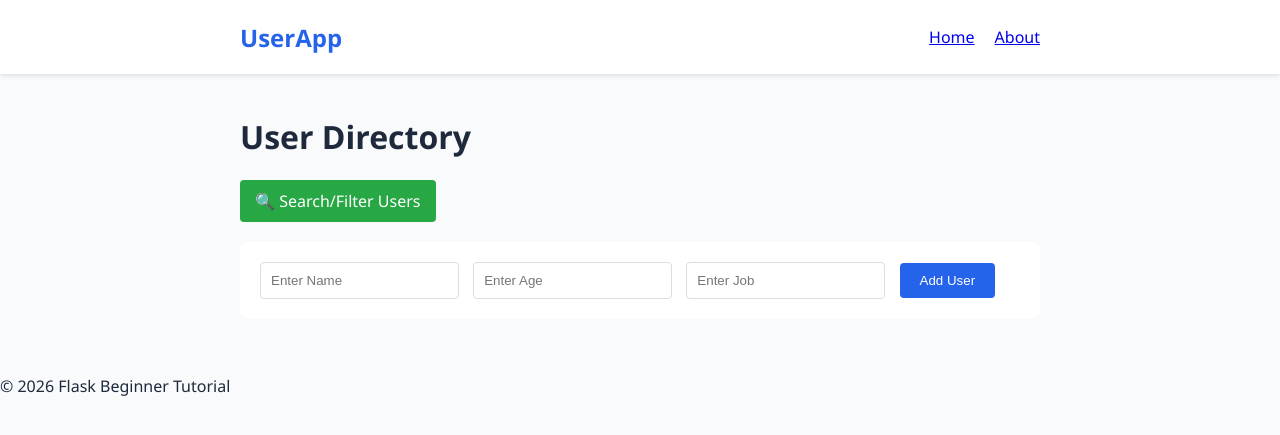
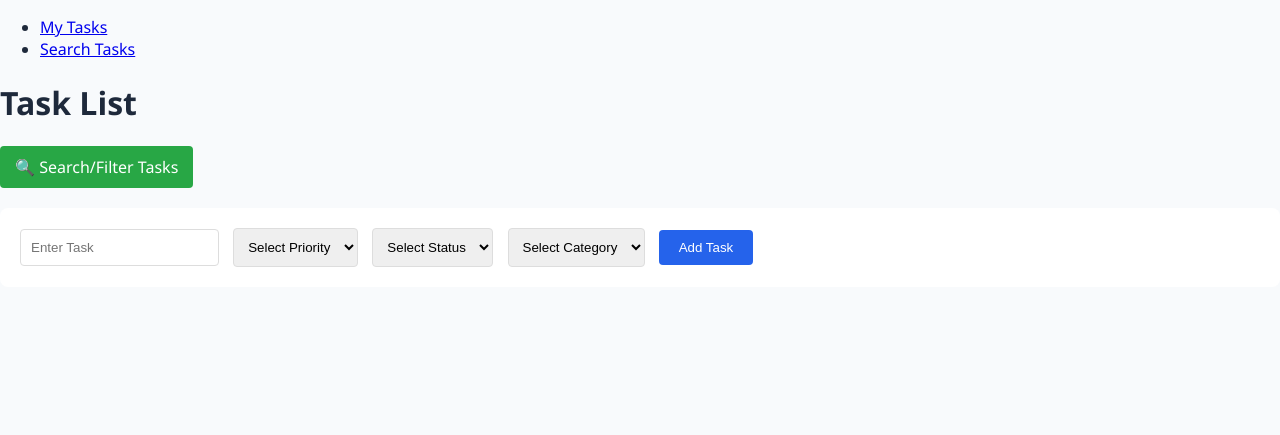
Before and after one commit to oisin-t-ucd/flask_start, a Flask app: template templates/index.html in a window 1280 px wide. Shown: the top 435 px of the page. Run offline with Flask 3, Linux system fonts and the light colour scheme; the template is opened without the code that fills it, so the values that code supplies are empty.

Commit message:
chore: update to todo app

```diff
--- a/app.py
+++ b/app.py
@@ -1,142 +1,138 @@
 import os
 from dotenv import load_dotenv
-from flask import Flask, render_template, request, redirect, url_for, session
+from flask import Flask, render_template, request, redirect, url_for, flash
+from models import db, Task, Category
 
 load_dotenv()
 
 app = Flask(__name__)
+app.config["SECRET_KEY"] = os.environ.get("SECRET_KEY", "SECRET_KEY")
+app.config["SQLALCHEMY_DATABASE_URI"] = os.environ.get("DATABASE_URL", "sqlite:///todos.db")
+app.config["SQLALCHEMY_TRACK_MODIFICATIONS"] = False
 
-# This line is only required if you're using sessions
-app.secret_key = os.environ.get("SECRET_KEY", "SECRET_KEY")
-
-DEFAULT_USERS = [
-    {"name": "John", "age": 100, "job": "Teacher"},
-    {"name": "Jane", "age": 100, "job": "Doctor"},
-    {"name": "Dave", "age": 100, "job": "Engineer"},
-]
+db.init_app(app)
+with app.app_context():
+    db.create_all()
+    if Category.query.count() == 0:
+        default_categories = ["Personal", "Work", "Home", "Urgent"]
+        for name in default_categories:
+            db.session.add(Category(name=name))
+        db.session.commit()
 
 @app.route("/", methods=["GET", "POST"])
 def index():
-    if 'users' not in session:
-        session['users'] = DEFAULT_USERS.copy()
+    categories = Category.query.order_by(Category.name).all()
+
     if request.method == "POST":
-        # Get data from the form fields
-        name = request.form.get("name")
-        age = request.form.get("age")
-        job = request.form.get("job")
+        task = request.form.get("task")
+        priority = request.form.get("priority")
+        status = request.form.get("status")
+        category_id = request.form.get("category_id")
 
-        if name and age:
-            users_list = session['users']
-            users_list.append({"name": name, "age": int(age), "job": job})
-            session['users'] = users_list
+        category = Category.query.get(category_id) if category_id else None
+        if task and priority and category:
+            new_task = Task(task=task, priority=priority, status=status, category=category)
+            db.session.add(new_task)
+            db.session.commit()
+            flash("Task added successfully.")
+        else:
+            flash("Please provide a task, priority, and valid category.")
 
-    return render_template("index.html", users=session['users'])
+    todos = Task.query.order_by(Task.id).all()
+    return render_template("index.html", todos=todos, categories=categories)
 
-
-# New route to handle deletion
-@app.route("/delete/<int:user_index>", methods=["POST"])
-def delete_user(user_index):
-    if 'users' in session and 0 <= user_index < len(session['users']):
-        users_list = session['users']
-        users_list.pop(user_index)
-        session['users'] = users_list
+@app.route("/delete/<int:todo_index>", methods=["POST"])
+def delete_todo(todo_index):
+    todo = Task.query.get(todo_index)
+    if todo:
+        db.session.delete(todo)
+        db.session.commit()
+        flash("Task deleted successfully.")
     return redirect(url_for("index"))
 
-
-@app.route("/<int:user_index>")
-def user_profile(user_index):
-    if 'users' in session and 0 <= user_index < len(session['users']):
-        user = session['users'][user_index]
-    else:
-        user = None
-    return render_template("user_profile.html", user=user)
-
-
-@app.route("/edit/<int:user_index>")
-def edit_user(user_index):
-    if 'users' not in session or not (0 <= user_index < len(session['users'])):
+@app.route("/edit/<int:todo_index>")
+def edit_todo(todo_index):
+    todo = Task.query.get(todo_index)
+    if not todo:
         return redirect(url_for('index'))
 
-    user = session['users'][user_index]
-    return render_template('edit_user.html', user=user, user_index=user_index)
+    categories = Category.query.order_by(Category.name).all()
+    return render_template('edit_todo.html', todo=todo, todo_index=todo_index, categories=categories)
 
-
-@app.route("/update/<int:user_index>", methods=["POST"])
-def update_user(user_index):
-    if 'users' not in session or not (0 <= user_index < len(session['users'])):
+@app.route("/update/<int:todo_index>", methods=["POST"])
+def update_todo(todo_index):
+    todo = Task.query.get(todo_index)
+    if not todo:
         return redirect(url_for('index'))
 
-    name = request.form.get('name')
-    age = request.form.get('age')
-    job = request.form.get('job')
+    task = request.form.get('task')
+    priority = request.form.get('priority')
+    status = request.form.get('status')
+    category_id = request.form.get('category_id')
 
-    if name and age:
-        users_list = session['users']
-        users_list[user_index] = {"name": name, "age": int(age), "job": job}
-        session['users'] = users_list
+    category = Category.query.get(category_id) if category_id else None
+    if task and priority and category:
+        todo.task = task
+        todo.priority = priority
+        todo.status = status
+        todo.category = category
+        db.session.commit()
+        flash("Task updated successfully.")
+    else:
+        flash("Please provide a valid category when updating the task.")
 
     return redirect(url_for('index'))
 
+@app.route("/todo/<int:todo_index>")
+def todo_detail(todo_index):
+    todo = Task.query.get(todo_index)
+    if not todo:
+        return redirect(url_for('index'))
+
+    return render_template('todo_detail.html', todo=todo, todo_index=todo_index)
 
 @app.route("/search")
 def search():
+    categories = Category.query.order_by(Category.name).all()
+    search_params = {
+        'task': request.args.get('task', '').strip(),
+        'priority': request.args.get('priority', '').strip(),
+        'category_id': request.args.get('category_id', '').strip(),
+        'index': request.args.get('index', '').strip(),
+    }
 
-    if 'users' not in session:
-        session['users'] = DEFAULT_USERS.copy()
+    query = Task.query
+    if search_params['task']:
+        query = query.filter(Task.task.ilike(f"%{search_params['task']}%"))
 
-    users_list = session['users']
-    filtered_users = users_list.copy()
-    search_params = {"name": "john"}
+    if search_params['priority']:
+        query = query.filter(Task.priority.ilike(search_params['priority']))
 
-    # Get query parameters using request.args.get()
-    name_filter = request.args.get('name', '').strip()
-    job_filter = request.args.get('job', '').strip()
-    index_param = request.args.get('index', '').strip()
+    if search_params['category_id']:
+        try:
+            category_id = int(search_params['category_id'])
+            query = query.filter_by(category_id=category_id)
+        except ValueError:
+            query = query.filter(Task.id < 0)
 
-    # Store search parameters for display in template
-    if name_filter:
-        search_params['name'] = name_filter
-        filtered_users = [u for u in filtered_users if name_filter.lower() in u['name'].lower()]
+    if search_params['index']:
+        try:
+            todo_id = int(search_params['index'])
+            query = query.filter_by(id=todo_id)
+        except ValueError:
+            query = query.filter(Task.id < 0)
 
-        # loop to achieve the same result as the list comprehension above
-        # this has the same effect, just a few extra lines
-        # after_name_filter = []
-        # for user in filtered_users:
-        #     if name_filter.lower() in user["name"].lower():
-        #         after_name_filter.append(user)
-        # filtered_users = after_name_filter
-
-    if job_filter:
-        search_params['job'] = job_filter
-        filtered_users = [u for u in filtered_users if u['job'].lower() == job_filter.lower()]
-
-    # Get specific user by index
-    if index_param:
-        try:
-            index = int(index_param)
-            if 0 <= index < len(users_list):
-                search_params['index'] = index
-                filtered_users = [users_list[index]]
-            else:
-                filtered_users = []
-        except ValueError:
-            filtered_users = []
+    filtered_todos = query.order_by(Task.id).all()
+    total_todos = Task.query.count()
 
     return render_template(
         "search.html",
-        filtered_users=filtered_users,
+        filtered_todos=filtered_todos,
+        total_todos=total_todos,
         search_params=search_params,
-        total_users=len(users_list)
+        categories=categories,
     )
 
-
-@app.route("/about")
-def about():
-    return render_template("about.html")
-
-# the below code is only needed if you're using this command to run the app: "python3 app.py"
-# if you run the app with "flask run", then the below code is not needed
-# Also, if you want to enable the debugger, run the app like this: "flask run --debug"
 if __name__ == "__main__":
     debug_flag = str(os.environ.get("DEBUG", False)).lower() in ("1", "true", "yes")
     app.run(debug=debug_flag)
--- a/static/css/style.css
+++ b/static/css/style.css
@@ -54,18 +54,21 @@ body {
   margin-bottom: 20px;
 }
 
-input {
+input,
+select {
   padding: 10px;
   border: 1px solid #ddd;
   border-radius: 4px;
   margin-right: 10px;
 }
 
+.todo-list,
 .user-list {
   list-style: none;
   padding: 0;
 }
 
+.todo-list li,
 .user-list li {
   background: #fff;
   padding: 15px;
--- a/static/js/script.js
+++ b/static/js/script.js
@@ -1,9 +1,9 @@
 // Modal functionality
 let deleteIndex = null;
 
-function confirmDelete(index, name) {
+function confirmDelete(index, task) {
   deleteIndex = index;
-  document.getElementById('userName').textContent = name;
+  document.getElementById('taskName').textContent = task;
   document.getElementById('deleteModal').style.display = 'block';
 }
 
@@ -11,7 +11,7 @@ function closeModal() {
   document.getElementById('deleteModal').style.display = 'none';
 }
 
-function deleteUser() {
+function deleteTodo() {
   document.getElementById('deleteForm').action = '/delete/' + deleteIndex;
   document.getElementById('deleteForm').submit();
 }
@@ -22,12 +22,12 @@ document.addEventListener('DOMContentLoaded', function() {
   document.querySelectorAll('.btn-delete').forEach(btn => {
     btn.addEventListener('click', function() {
       const index = this.dataset.index;
-      const name = this.dataset.name;
-      confirmDelete(index, name);
+      const task = this.dataset.task;
+      confirmDelete(index, task);
     });
   });
 
   // Modal buttons
   document.getElementById('noBtn').addEventListener('click', closeModal);
-  document.getElementById('yesBtn').addEventListener('click', deleteUser);
+  document.getElementById('yesBtn').addEventListener('click', deleteTodo);
 });
--- a/templates/base.html
+++ b/templates/base.html
@@ -1,32 +1,38 @@
-<!doctype html>
+<!DOCTYPE html>
 <html lang="en">
 <head>
-    <meta charset="UTF-8" />
-    <meta name="viewport" content="width=device-width, initial-scale=1.0" />
-    <title>{% block title %}User Manager{% endblock %}</title>
-    <link
-      rel="stylesheet"
-      href="{{ url_for('static', filename='css/style.css') }}"
-    />
+    <meta charset="UTF-8">
+    <meta name="viewport" content="width=device-width, initial-scale=1.0">
+    <title>{% block title %}To-Do Manager{% endblock %}</title>
+    <link rel="stylesheet" href="{{ url_for('static', filename='css/style.css') }}">
 </head>
 <body>
-    <nav class="navbar">
-      <div class="container">
-        <a href="{{ url_for('index') }}" class="logo">UserApp</a>
-        <ul class="nav-links">
-          <li><a href="{{ url_for('index') }}">Home</a></li>
-          <li><a href="{{ url_for('about') }}">About</a></li>
+    <header>
+        <nav>
+            <ul>
+                <!-- Updated navigation to reflect To-Do routes -->
+                <li><a href="{{ url_for('index') }}">My Tasks</a></li>
+                <li><a href="{{ url_for('search') }}">Search Tasks</a></li>
             </ul>
-      </div>
         </nav>
+    </header>
 
-    <main class="container">
+    <main>
+        <!-- Flash messages for task updates or deletions -->
+        {% with messages = get_flashed_messages() %}
+          {% if messages %}
+            <ul class="flashes">
+            {% for message in messages %}
+              <li>{{ message }}</li>
+            {% endfor %}
+            </ul>
+          {% endif %}
+        {% endwith %}
+
         {% block content %}
+        <!-- Child templates (index, edit, search) will inject content here -->
         {% endblock %}
     </main>
 
-    <footer>
-      <p>&copy; 2026 Flask Beginner Tutorial</p>
-    </footer>
 </body>
 </html>
--- a/templates/index.html
+++ b/templates/index.html
@@ -1,33 +1,51 @@
 {% extends "base.html" %}
-{% block title %}Home - User List{% endblock %}
+{% block title %}Home - To-Do List{% endblock %}
 {% block content %}
-<h1>User Directory</h1>
+<h1>Task List</h1>
 
 <div style="margin-bottom: 20px;">
   <a href="{{ url_for('search') }}" class="btn-edit" style="display: inline-block; padding: 10px 15px; background-color: #28a745; color: white; text-decoration: none; border-radius: 4px;">
-    🔍 Search/Filter Users
+    🔍 Search/Filter Tasks
   </a>
 </div>
 
 <div class="form-container">
   <form action="/" method="POST">
-    <input type="text" name="name" placeholder="Enter Name" required />
-    <input type="number" name="age" placeholder="Enter Age" required />
-    <input type="text" name="job" placeholder="Enter Job" />
-    <button type="submit" class="btn-add">Add User</button>
+    <input type="text" name="task" placeholder="Enter Task" required />
+    <select name="priority" required>
+      <option value="" disabled selected>Select Priority</option>
+      <option value="High">High</option>
+      <option value="Medium">Medium</option>
+      <option value="Low">Low</option>
+    </select>
+    <select name="status" required>
+      <option value="" disabled selected>Select Status</option>
+      <option value="Pending">Pending</option>
+      <option value="In Progress">In Progress</option>
+      <option value="Completed">Completed</option>
+    </select>
+    <select name="category_id" required>
+      <option value="" disabled selected>Select Category</option>
+      {% for category in categories %}
+      <option value="{{ category.id }}">{{ category.name }}</option>
+      {% endfor %}
+    </select>
+    <button type="submit" class="btn-add">Add Task</button>
   </form>
 </div>
-<ul class="user-list">
-  {% for user in users %}
+<ul class="todo-list">
+  {% for todo in todos %}
   <li>
-    <span class="user-info">
-      <a href="{{ url_for('user_profile', user_index=loop.index0) }}">
-        <strong>{{ user.name }}</strong>
+    <span class="todo-info">
+      <a href="{{ url_for('todo_detail', todo_index=todo.id) }}">
+        <strong>{{ todo.task }}</strong>
       </a>
-      ({{ user.age }})
+      <span style="color: #555;">&nbsp;| {{ todo.priority }} | {{ todo.status }} | {{ todo.category.name }}</span>
     </span>
-    <a class="btn-edit" href="{{ url_for('edit_user', user_index=loop.index0) }}">Edit</a>
-    <button class="btn-delete" data-index="{{ loop.index0 }}" data-name="{{ user.name }}">Delete</button>
+    <span>
+      <a class="btn-edit" href="{{ url_for('edit_todo', todo_index=todo.id) }}">Edit</a>
+      <button class="btn-delete" data-index="{{ todo.id }}" data-task="{{ todo.task }}">Delete</button>
+    </span>
   </li>
   {% endfor %}
 </ul>
@@ -35,7 +53,7 @@
 <!-- Delete Confirmation Modal -->
 <div id="deleteModal" class="modal">
   <div class="modal-content">
-    <p>Are you sure you want to delete <span id="userName"></span>?</p>
+    <p>Are you sure you want to delete <span id="taskName"></span>?</p>
     <button id="noBtn">No</button>
     <button id="yesBtn">Yes</button>
   </div>
```
Also changed, not shown: requirements.txt (+9 -5 lines), templates/edit_todo.html (added, +36 -0 lines), templates/edit_user.html (deleted, +0 -23 lines), templates/search.html (+56 -35 lines), templates/todo_detail.html (added, +22 -0 lines), templates/user_profile.html (deleted, +0 -25 lines). Lines whose indentation alone changed are shown as unchanged.
